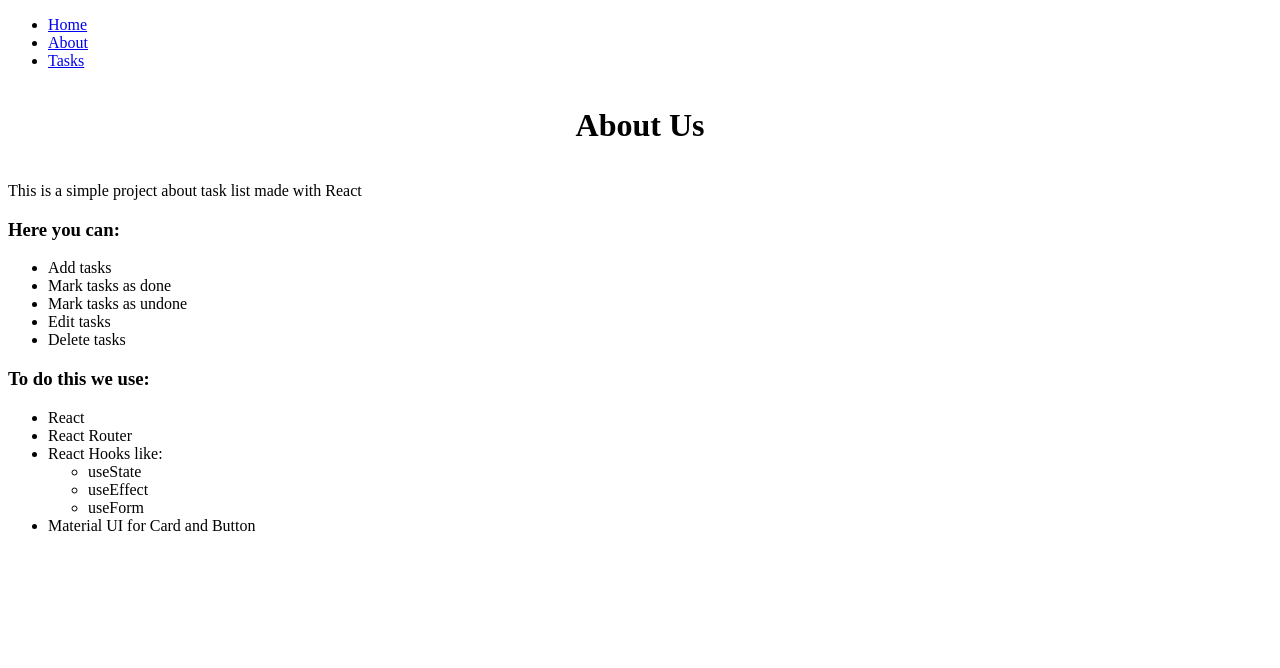
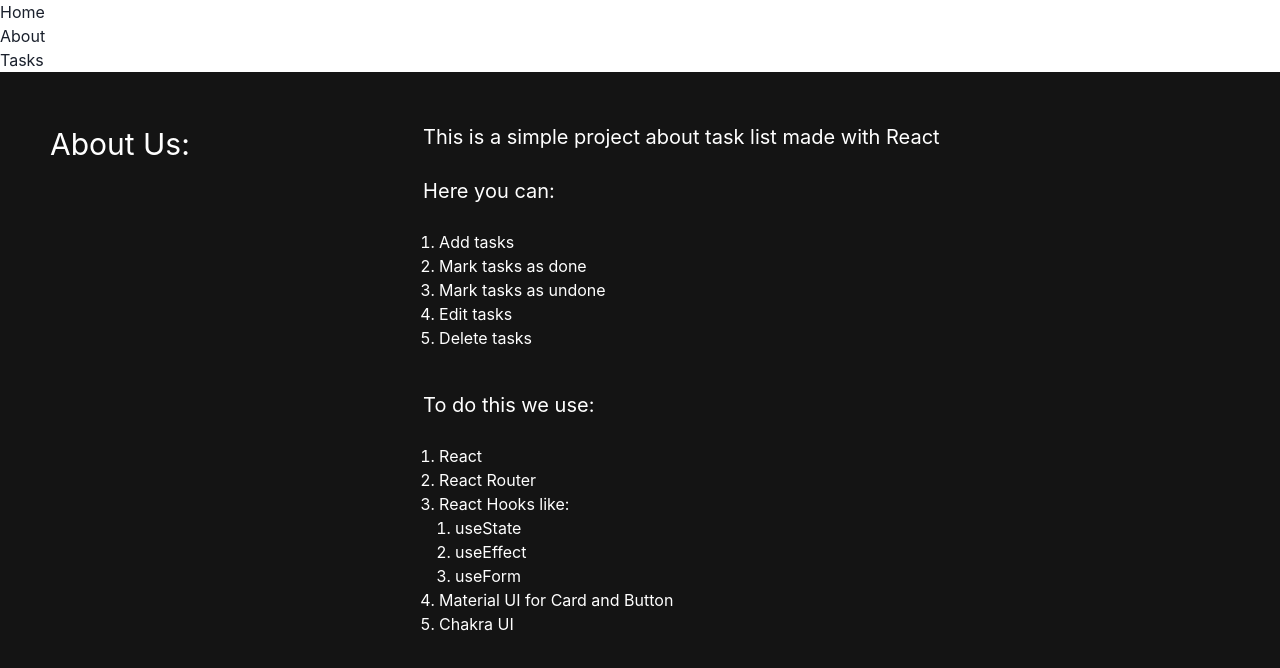
Before and after one commit to diegoleonb/IETI-React1, a React (Vite) app: page /about in a window 1280 px wide. Shown: the top 668 px of the page. Built offline with nearby package versions, Linux system fonts and the light colour scheme.

Commit message:
Primera version con Chakra UI

```diff
--- a/package.json
+++ b/package.json
@@ -9,10 +9,12 @@
     "preview": "vite preview"
   },
   "dependencies": {
+    "@chakra-ui/react": "^2.5.5",
     "@emotion/react": "^11.10.6",
     "@emotion/styled": "^11.10.6",
     "@mui/icons-material": "^5.11.11",
     "@mui/material": "^5.11.14",
+    "framer-motion": "^10.11.5",
     "react": "^18.2.0",
     "react-dom": "^18.2.0",
     "react-hook-form": "^7.43.9",
--- a/src/components/AboutUs.jsx
+++ b/src/components/AboutUs.jsx
@@ -1,30 +1,37 @@
+import { Box, ChakraProvider, Container, Flex, ListItem, OrderedList, Text} from "@chakra-ui/react"
+
 export function AboutUs(){
     return(
-        <div>
-            <div style={{display: 'flex', justifyContent: 'center'}}>
-                <h1>About Us</h1>
-            </div>
-            <p>This is a simple project about task list made with React</p>
-            <h3>Here you can: </h3>
-            <ul>
-                <li>Add tasks</li>
-                <li>Mark tasks as done</li>
-                <li>Mark tasks as undone</li>
-                <li>Edit tasks</li>
-                <li>Delete tasks</li>
-            </ul>
-            <h3>To do this we use: </h3>
-            <ul>
-                <li>React</li>
-                <li>React Router</li>
-                <li>React Hooks like: </li>
-                <ul>
-                    <li>useState</li>
-                    <li>useEffect</li>
-                    <li>useForm</li>
-                </ul>
-                <li>Material UI for Card and Button</li>
-            </ul>
-        </div>
+        <ChakraProvider>
+            <Box background="blackAlpha.900">
+                <Flex height="100vh"  justifyContent="center" padding={50} >
+                    <Text fontSize="3xl" mb={6} color={"white"}>About Us: </Text>
+                    <Container>
+                        <Text fontSize="xl" mb={6} color="white"> This is a simple project about task list made with React</Text>
+                        <Text fontSize="xl" mb={6} color="white"> Here you can: </Text>
+                        <OrderedList color={"white"}>
+                            <ListItem>Add tasks</ListItem>
+                            <ListItem>Mark tasks as done</ListItem>
+                            <ListItem>Mark tasks as undone</ListItem>
+                            <ListItem>Edit tasks</ListItem>
+                            <ListItem>Delete tasks</ListItem>
+                        </OrderedList>
+                        <Text fontSize="xl" mb={6} color="white" paddingTop={10}> To do this we use: </Text>
+                        <OrderedList color={"white"}>
+                            <ListItem>React</ListItem>
+                            <ListItem>React Router</ListItem>
+                            <ListItem>React Hooks like: </ListItem>
+                            <OrderedList color={"white"}>
+                                <ListItem>useState</ListItem>
+                                <ListItem>useEffect</ListItem>
+                                <ListItem>useForm</ListItem>
+                            </OrderedList>
+                            <ListItem>Material UI for Card and Button</ListItem>
+                            <ListItem>Chakra UI</ListItem>
+                        </OrderedList>
+                    </Container>
+                </Flex>
+            </Box>
+        </ChakraProvider>
     );
 };
--- a/src/components/Home.jsx
+++ b/src/components/Home.jsx
@@ -1,11 +1,23 @@
+import { Box, Button, ChakraProvider, Container, Flex, Text} from "@chakra-ui/react"
+import { Link } from "react-router-dom";
 export function Home(){
     return (
-        <div>
-            <div style={{display: 'flex', justifyContent: 'center'}}>
-                <h1>Welcome to List Tasks</h1>
-            </div>
-            <h3>GitHub: diegoleonb</h3>
-            <p>Here you can add, edit and delete tasks</p>
-        </div>
+        <ChakraProvider>
+            <Box background="blackAlpha.900">
+            <Flex height="100vh"  justifyContent="center">
+                <Flex direction="column"  padding={50} rounded={6}>
+                    <Text fontSize="3xl" mb={6} color={"white"}>Welcome to Task List</Text>
+                    <Container centerContent>
+                        <Text fontSize="xl" mb={6} color="white"> Github: diegoleonb</Text>
+                        <Text fontSize="xl" mb={6} color="white"> linkedin.com/in/diegoleonb</Text>
+                        <Button  variant="outline" backgroundColor="whiteAlpha.600" size="lg" href="/tasks">
+                        <Link to="/tasks">Go to Tasks</Link>
+                        </Button>
+                    </Container>
+                </Flex>
+            </Flex>
+            </Box>
+
+        </ChakraProvider>
     );
 };
--- a/src/components/Menu.jsx
+++ b/src/components/Menu.jsx
@@ -1,5 +1,4 @@
 import { BrowserRouter, Link, Route, Routes } from "react-router-dom";
-
 import { Home } from './Home'
 import { AboutUs } from './AboutUs'
 import { Tasks } from './Tasks'
```
Also changed, not shown: 1 other file (tests, documents, lock files or other folders).
